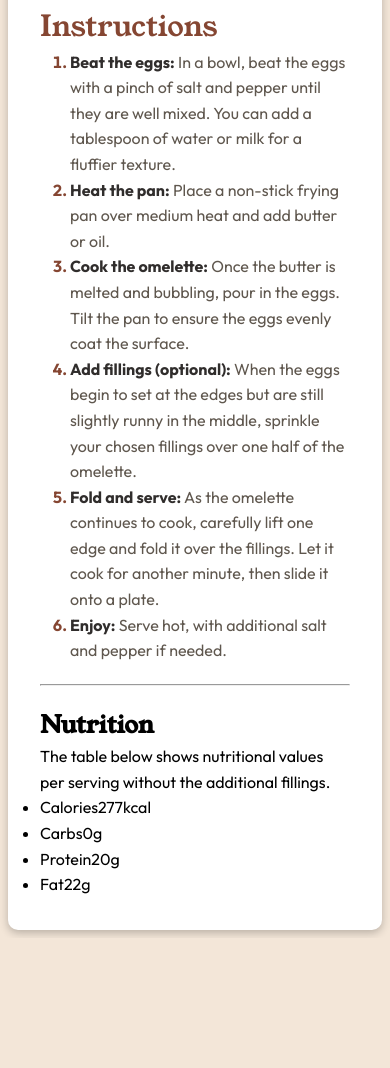
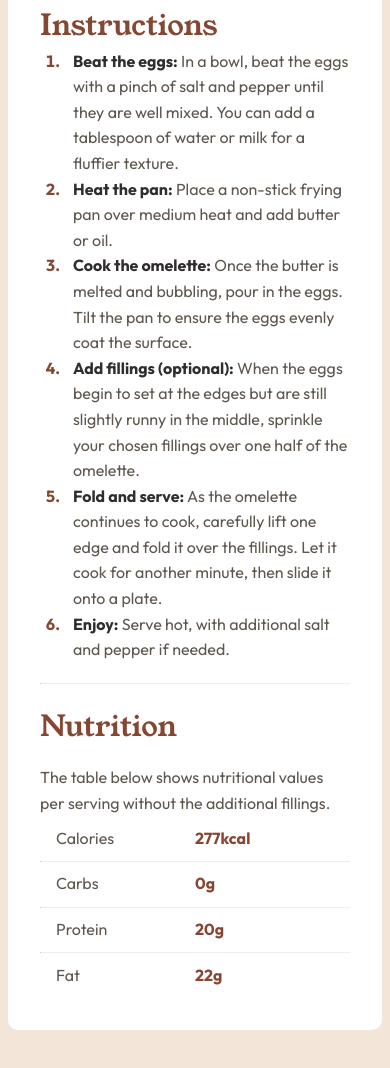
Before and after one commit to saffatdreamcatcher/Recipe, a plain HTML site: page index.html in a window 390 px wide. Shown: the part 1081-2149 px from the top of the page. Before the commit the page ends 2019 px from the top, so only its background shows below. Drawn offline with Linux system fonts and the light colour scheme.

Commit message:
responsive scss added in layout!

```diff
--- a/index.html
+++ b/index.html
@@ -1,11 +1,13 @@
 <!DOCTYPE html>
 <html lang="en">
+
 <head>
   <meta charset="UTF-8">
   <meta name="viewport" content="width=device-width, initial-scale=1.0">
   <link rel="stylesheet" href="./css/style.css">
   <title>Recipe Page</title>
 </head>
+
 <body>
   <div class="main">
     <div class="recipe">
@@ -40,42 +42,54 @@
         <section class="recipe__details__instructions">
           <h2 class="heading">Instructions</h2>
           <ol>
-          <li class="total"><span class="title"> Beat the eggs:</span> In a bowl, beat the eggs with a pinch of salt and pepper until
+            <li class="total">
+              <div class="join"><span class="title"> Beat the eggs:</span> In a bowl, beat the eggs with a pinch of salt
+                and pepper until
                 they are well mixed.
-            You can add a tablespoon of water or milk for a fluffier texture.
+                You can add a tablespoon of water or milk for a fluffier texture. </div>
             </li>
-          <li class="total"><span class="title">Heat the pan:</span> Place a non-stick frying pan over medium heat and add butter or
-            oil.
+            <li class="total"><div class="join"><span class="title">Heat the pan:</span> Place a non-stick frying pan
+                over medium heat and add butter or
+                oil. </div>
             </li>
-          <li class="total"><span class="title">Cook the omelette:</span> Once the butter is melted and bubbling, pour in the eggs.
+            <li class="total"><div class="join"></span><span class="title">Cook the omelette:</span> Once the butter is
+              melted and bubbling, pour in the eggs.
               Tilt the pan to ensure
-            the eggs evenly coat the surface.
+              the eggs evenly coat the surface. </div>
             </li>
-          <li class="total"><span class="title">Add fillings (optional):</span> When the eggs begin to set at the edges but are still
+            <li class="total"><div class="join"><span class="title">Add fillings (optional):</span> When the eggs begin
+                to set at the edges but are still
                 slightly runny in the
-            middle, sprinkle your chosen fillings over one half of the omelette.
+                middle, sprinkle your chosen fillings over one half of the omelette. </div>
             </li>
-          <li class="total"><span class="title">Fold and serve:</span> As the omelette continues to cook, carefully lift one edge and
+            <li class="total"><div class="join"><span class="title">Fold and serve:</span> As the omelette continues to
+                cook, carefully lift one edge and
                 fold it over the
-            fillings. Let it cook for another minute, then slide it onto a plate.
+                fillings. Let it cook for another minute, then slide it onto a plate. </div>
             </li>
-          <li class="total"><span class="title">Enjoy:</span> Serve hot, with additional salt and pepper if needed.
+            <li class="total"><div class="join"><span class="title">Enjoy:</span> Serve hot, with additional salt and
+                pepper if needed. </div>
             </li>
           </ol>
           <hr>
         </section>
         <section class="recipe__details__nutrition">
-        <h2>Nutrition</h2>
-        <p>The table below shows nutritional values per serving without the additional fillings.</p>
+          <h2 class="heading">Nutrition</h2>
+          <p class="sub-heading">The table below shows nutritional values per serving without the additional fillings.
+          </p>
           <ul>
-          <li>Calories<span class="title">277kcal</span></li>
-          <li>Carbs<span class="title">0g</span></li>
-          <li> Protein<span class="title">20g</span></li>
-          <li>Fat<span class="title">22g</span></li>
+            <li class="detail">Calories<span class="quantity">277kcal</span></li>
+            <hr>
+            <li class="detail">Carbs<span class="quantity">0g</span></li>
+            <hr>
+            <li class="detail"> Protein<span class="quantity">20g</span></li>
+            <hr>
+            <li class="detail">Fat<span class="quantity">22g</span></li>
           </ul>
         </section>
       </div>
     </div>
   </div>
 </body>
+
 </html>
--- a/scss/base/_general.scss
+++ b/scss/base/_general.scss
@@ -25,14 +25,15 @@ body{
 h1,h2{
     font-family: 'YoungSerif';
 }
+
 .main{
     max-width: 750px;
     width: 100%;
     background-color: $white;
     margin-top: 3rem;
+    margin-bottom: 3rem;
     padding: 2rem;
     line-height: 1.6;
-    box-shadow: rgba(0, 0, 0, 0.24) 0px 3px 8px;
     border-radius: 10px;
 }
 img{
@@ -41,3 +42,6 @@ img{
     width: 100%;
     border-radius: 10px;
 }
+hr {
+  border-top: 1px $dark-charcoal;
+}
--- a/scss/components/_recipe.scss
+++ b/scss/components/_recipe.scss
@@ -76,7 +76,10 @@
         }
         .total {
           color: $wenge-brown;
-          margin-left: 14px;
+          margin-left: 7px;
+          .join {
+            margin-left: 10px;
+          }
           .title {
             color: $dark-charcoal;
             font-weight: 700;
@@ -84,5 +87,30 @@
         }
       }
     }
+    &__nutrition {
+      margin-top: 10px;
+      .heading {
+        color: $nutmeg;
+        font-size: 1.8rem;
+        font-weight: 500;
+      }
+      .sub-heading {
+        margin-top: 15px;
+        color: $wenge-brown;
+      }
+      ul {
+        list-style: none;
+        .detail {
+          display: grid;
+          grid-template-columns: 1fr 1fr;
+          padding: 0.6rem 1rem;
+          color: $wenge-brown;
+          .quantity {
+            color: $nutmeg;
+            font-weight: 700;
+          }
+        }
+      }
+    }
   }
 }
--- /dev/null
+++ b/scss/layout/_responsive.scss
@@ -0,0 +1,33 @@
+//----------- small devices (landscape phones, 576px and up) -----------
+@mixin sm {
+  @media only screen and (max-width: 576px) {
+    @content;
+  }
+}
+//----------- medium devices (tablets, 768px and up) -----------
+@mixin md {
+  @media only screen and (max-width: 768px) {
+    @content;
+  }
+}
+
+//----------- large devices (desktops, 992px and up) -----------
+@mixin lg {
+  @media only screen and (max-width: 992px) {
+    @content;
+  }
+}
+
+//----------- x-large devices (large desktops, 1200px and up) -----------
+@mixin xl {
+  @media only screen and (max-width: 1200px) {
+    @content;
+  }
+}
+
+//----------- xx-large devices (larger desktops, 1400px and up) -----------
+@mixin xxl {
+  @media only screen and (max-width: 1400px) {
+    @content;
+  }
+}
--- a/scss/style.scss
+++ b/scss/style.scss
@@ -1,4 +1,4 @@
 @import "./base/variables";
 @import "./base/general";
-@import "./layout/footer";
+@import "./layout/responsive";
 @import "./components/recipe";
```
Also changed, not shown: css/style.css, scss/layout/_footer.scss (deleted). Lines whose indentation alone changed are shown as unchanged.
